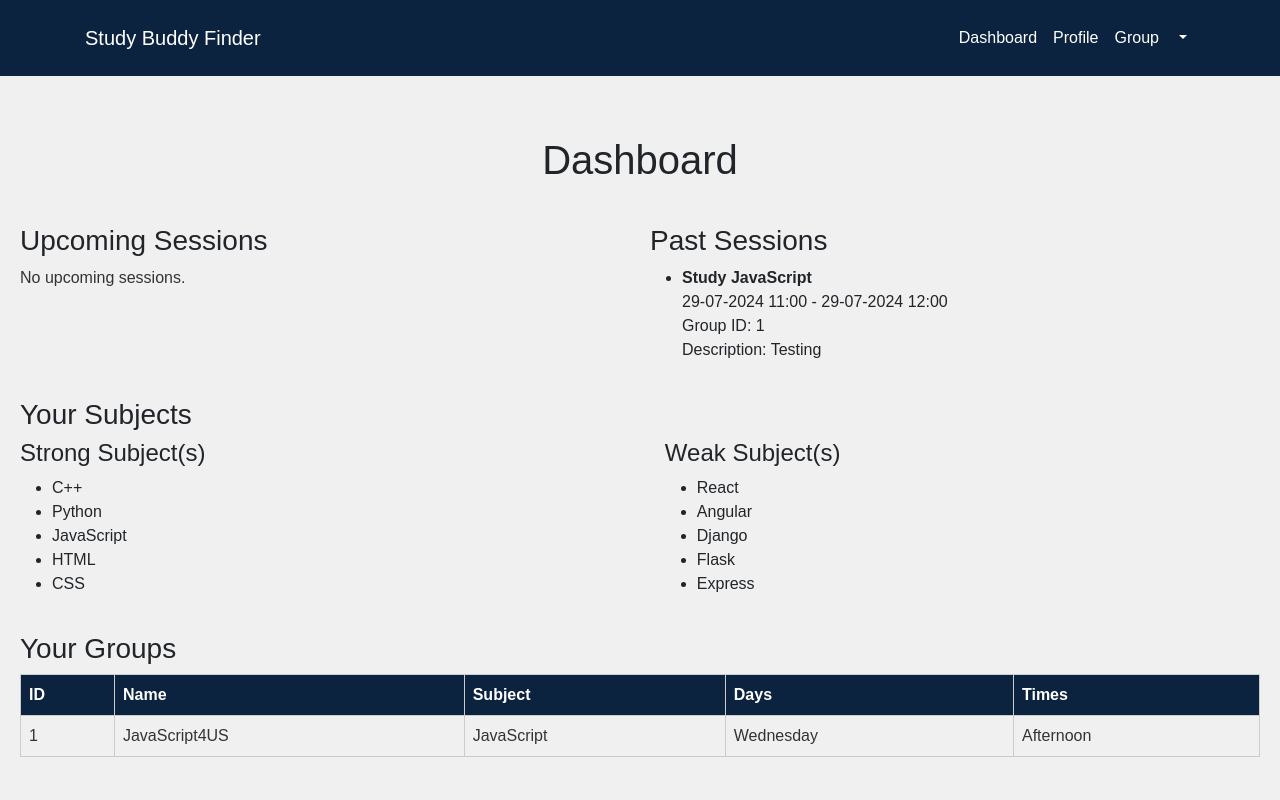
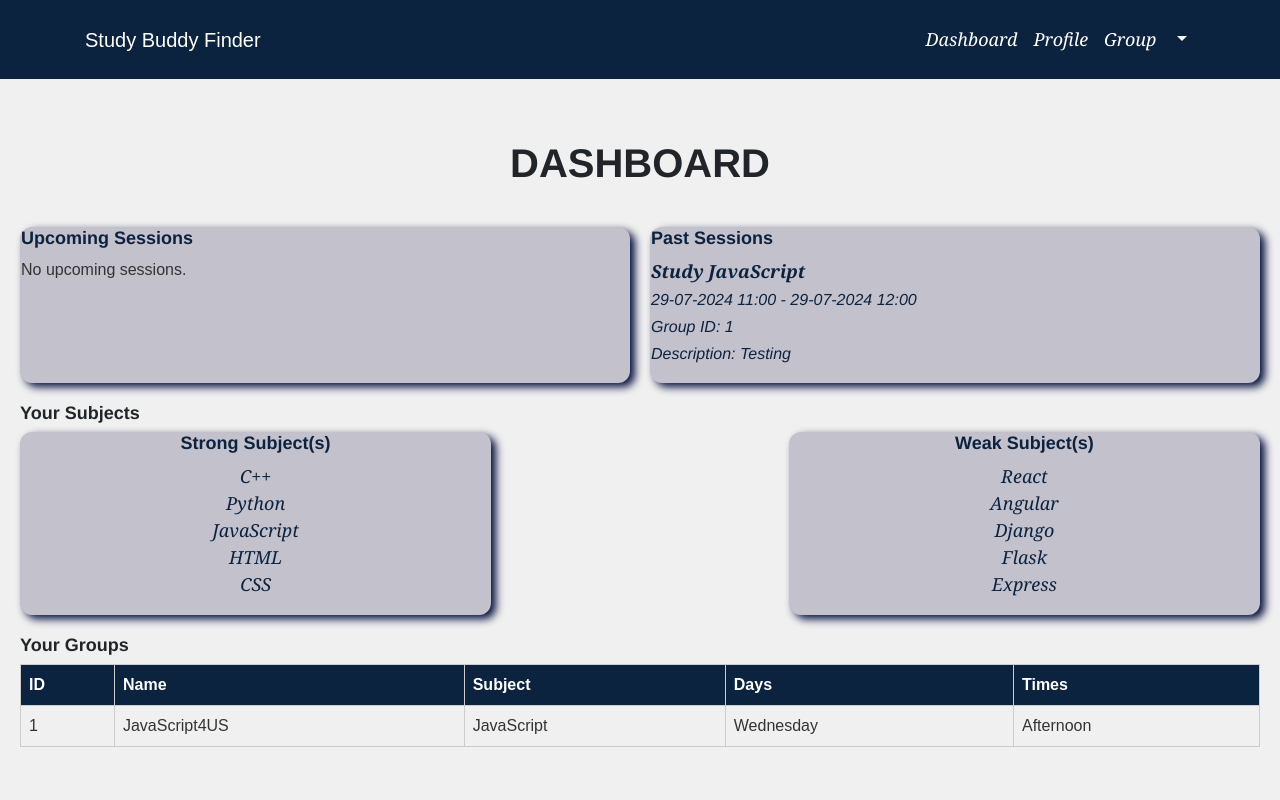
Before and after one commit to cyusakeny/StudyBuddyFinder-main, a Flask app: page /dashboard in a window 1280 px wide. Run offline with Flask 3, Linux system fonts and the light colour scheme; a user stored in the database is signed in.

Commit message:
new dashboard

```diff
--- a/study/templates/dashboard.html
+++ b/study/templates/dashboard.html
@@ -4,13 +4,13 @@
 
 <main class="content">
     <div class="dashboard-container">
-        <h1>Dashboard</h1>
+        <h1>DASHBOARD</h1>
 
         <div class="flex-container">
             <section id="upcoming-sessions" class="section">
                 <h3>Upcoming Sessions</h3>
                 {% if upcoming_sessions %}
-                    <ul>
+                    <ul class="centered-list">
                         {% for session in upcoming_sessions %}
                             <li>
                                 <strong>{{ session.summary }}</strong><br>
@@ -29,7 +29,7 @@
             <section id="past-sessions" class="section">
                 <h3>Past Sessions</h3>
                 {% if past_sessions %}
-                    <ul>
+                    <ul class="centered-list">
                         {% for session in past_sessions %}
                             <li>
                                 <strong>{{ session.summary }}</strong><br>
@@ -49,9 +49,9 @@
             <h3>Your Subjects</h3>
             <div class="subjects-container">
                 <div class="subject-section">
-                    <h4>Strong Subject(s)</h4>
+                    <h3>Strong Subject(s)</h3>
                     {% if strong_subjects %}
-                        <ul>
+                        <ul class="centered-list">
                             {% for subject in strong_subjects %}
                                 <li>{{ subject }}</li>
                             {% endfor %}
@@ -61,9 +61,9 @@
                     {% endif %}
                 </div>
                 <div class="subject-section">
-                    <h4>Weak Subject(s)</h4>
+                    <h3>Weak Subject(s)</h3>
                     {% if weak_subjects %}
-                        <ul>
+                        <ul class="centered-list">
                             {% for subject in weak_subjects %}
                                 <li>{{ subject }}</li>
                             {% endfor %}
@@ -165,8 +165,57 @@
         justify-content: space-between;
     }
     .subject-section {
-        width: 48%;
+        width: 38%;
+        background-color:rgb(195, 193, 204);
+        border: 1px solid transparent;
+        border-radius: 12px;
+        box-shadow: 5px 4px 8px rgb(2, 13, 61);
+        text-align: center;
+        color: #0c2340;
     }
+    .centered-list{
+    list-style-type: none;
+    padding: 0;
+    display: flex;
+    flex-direction: column;
+    }
+    li{
+        font-size: large;
+        font-family: Georgia, 'Times New Roman', Times, serif;
+        font-style: oblique;
+    }
+    span{
+        font-size: medium;
+        font-family: 'Franklin Gothic Medium', 'Arial Narrow', Arial, sans-serif;
+    }
+    h3{
+        font-size: large;
+        font-family: 'Franklin Gothic Medium', 'Arial Narrow', Arial, sans-serif;
+        font-weight: bold;
+    }
+    h1{
+        font-size: 'xx-large';
+        font-family: 'Franklin Gothic Medium', 'Arial Narrow', Arial, sans-serif;
+        font-weight: bolder
+    }
+    #past-sessions{
+        background-color:rgb(195, 193, 204);
+        border: 1px solid transparent;
+        border-radius: 12px;
+        box-shadow: 5px 4px 8px rgb(2, 13, 61);
+        text-align: start;
+        color: #0c2340;
+    }
+    #upcoming-sessions{
+        background-color:rgb(195, 193, 204);
+        border: 1px solid transparent;
+        border-radius: 12px;
+        box-shadow: 5px 4px 8px rgb(2, 13, 61);
+        text-align: start;
+        color: #0c2340;
+    }
+
+
 </style>
 
 {% endblock %}
```
Also changed, not shown: instance/study.db (deleted).
